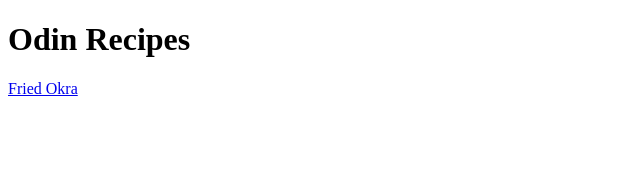
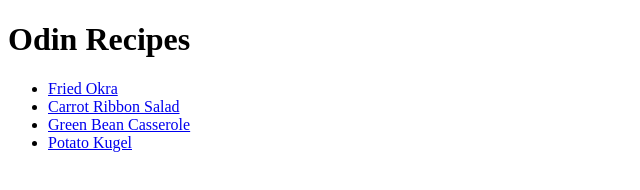
Before and after one commit to jjsnow-exe/odin-recipes, a plain HTML site: page index.html in a window 1280 px wide. Shown: the whole page, without its empty margins (0-640 px from the left). Drawn offline with Linux system fonts and the light colour scheme.

Commit message:
Built out all links

```diff
--- a/index.html
+++ b/index.html
@@ -8,8 +8,12 @@
 <body>
 <h1>Odin Recipes</h1>
 
-<a href="recipes/Okra.html">Fried Okra</a>
-
+<ul>
+<li><a href="recipes/Okra.html">Fried Okra</a></li>
+<li><a href="recipes/Green_Bean_Casserole.html">Carrot Ribbon Salad</a></li>
+<li><a href="recipes/Carrot_Ribbon_Salad.html">Green Bean Casserole</a></li>
+<li><a href="recipes/potato_kugel.html">Potato Kugel</a></li>
+</ul>
 
 
 
```
Also changed, not shown: recipes/Carrot_Ribbon_Salad.html (+1 -1 lines), recipes/Green_Bean_Casserole.html (+1 -1 lines), recipes/Okra.html (+1 -1 lines), recipes/potato_kugel.html (+1 -1 lines).
